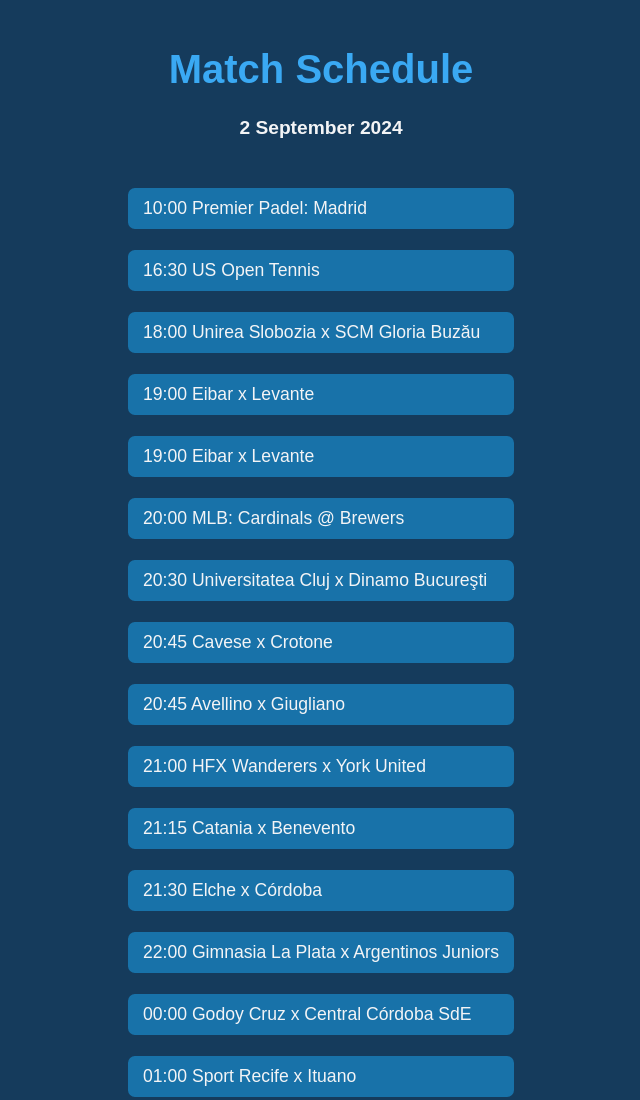
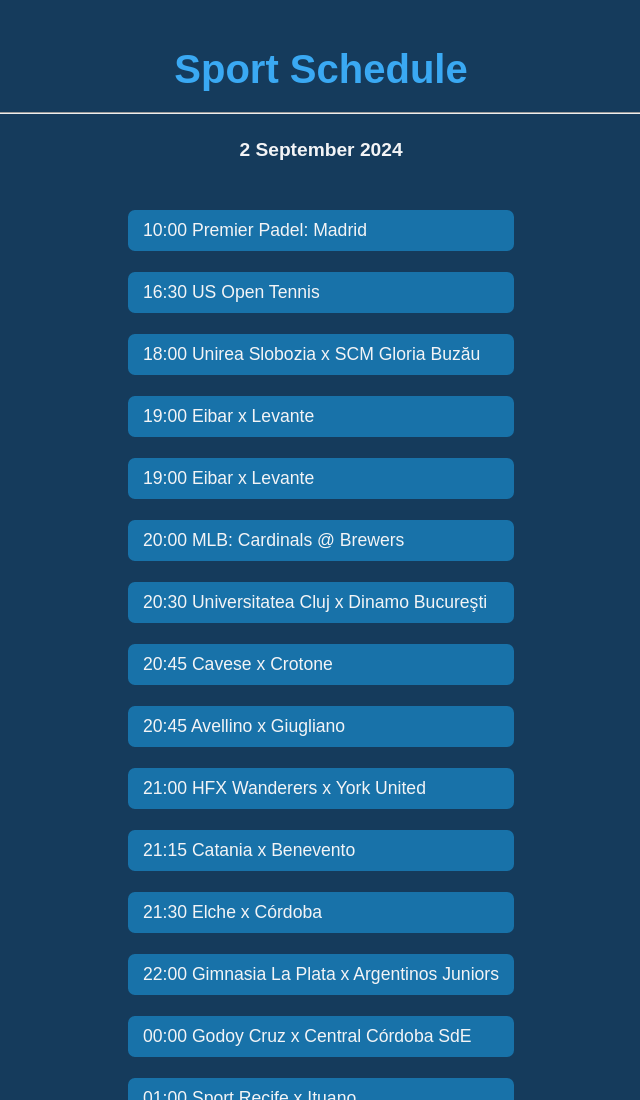
Before and after one commit to allheree/liv, a plain HTML site: page index.html in a window 1280 px wide. Shown: the top 1100 px of the page, without its empty margins (319-959 px from the left). Drawn offline with Linux system fonts and the light colour scheme.

Commit message:
Add files via upload

```diff
--- a/index.html
+++ b/index.html
@@ -102,7 +102,8 @@
     </style>
 </head>
 <body>
-    <h1>Match Schedule</h1>
+    <h1>Sport Schedule</h1>
+    <hr>
     <h4>2 September 2024</h4>
     <ul>
         <li><a href="https://v4.sportsonline.si/channels/pt/sporttv2.php">10:00 Premier Padel: Madrid</a></li>
```
